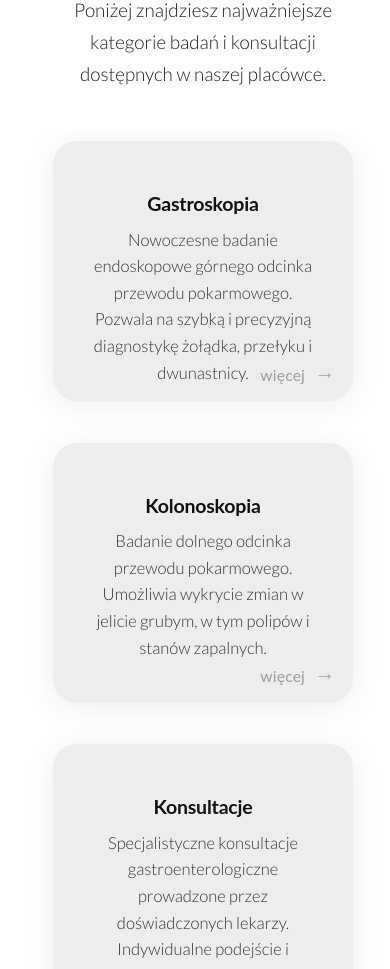
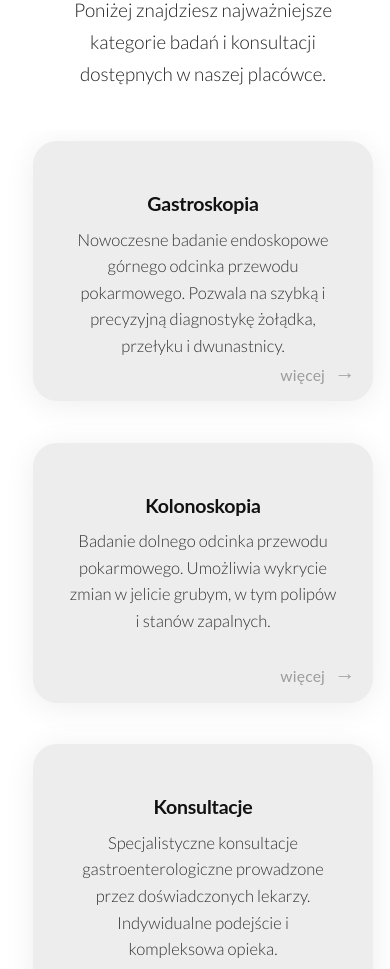
Before and after one commit to TomaszMoroz/endo_bw, a website built with Vite: page index.html in a window 390 px wide. Shown: the part 1700-2669 px from the top of the page. Built offline with nearby package versions, Linux system fonts and the light colour scheme; some packages are replaced by stand-ins of ours; files whose address does not match are found by name.

Commit message:
mobile fixes

```diff
--- a/src/gallery-auto-slide.js
+++ b/src/gallery-auto-slide.js
@@ -42,7 +42,7 @@ ready(() => {
       img.alt = alts[idx];
       img.style.transition = 'opacity 0.3s, transform 0.7s cubic-bezier(.4,0,.2,1)';
       img.style.opacity = 1;
-      img.style.transform = 'translateX(15px)';
+      img.style.transform = 'translateX(0)';
     }, 80);
   }
 
--- a/style.css
+++ b/style.css
@@ -484,19 +484,19 @@ footer.site-footer {
 		flex-direction: column !important;
 		align-items: center !important;
 		justify-content: center !important;
-		width: 100vw !important;
-		margin-left: 0 !important;
-		margin-right: 0 !important;
+		width: 100%;
+		margin: 0 auto !important;
 		padding: 0 !important;
 		box-sizing: border-box !important;
 		overflow-x: hidden !important;
 	}
 	.service-tile {
-		width: 80vw !important;
-		max-width: 300px !important;
-		margin: 0.7rem auto !important;
+		width: 90vw !important;
+		max-width: 340px !important;
+		margin: 0.7rem 0 !important;
 		background-color: #ededed !important;
 		box-sizing: border-box !important;
+		align-self: center !important;
 	}
 
 	.services__desc {
```
